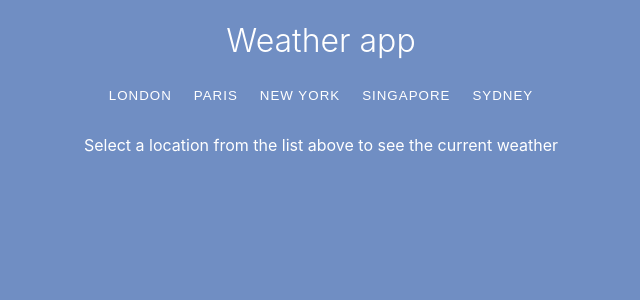
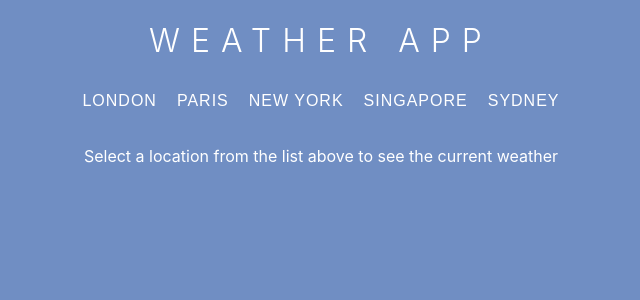
Before and after one commit to DavidThorpe71/weather-app, a React (Create React App) app in the folder weather-app-client/: page / in a window 1280 px wide. Shown: the top 300 px of the page, without its empty margins (319-959 px from the left). Built offline with nearby package versions, Linux system fonts and the light colour scheme.

Commit message:
Update to css

```diff
--- a/weather-app-client/src/App.css
+++ b/weather-app-client/src/App.css
@@ -41,10 +41,15 @@ p {
 
 h1 {
   font-weight: 300;
+  text-transform: uppercase;
+  letter-spacing: 11px;
 }
 
 button {
   margin: 5px;
+  font-size: 16px;
+  font-weight: 400;
+  padding: 5px;
 }
 button:hover {
   cursor: pointer;
@@ -56,5 +61,14 @@ button:hover {
 }
 
 .selected {
-  font-weight: 700;
+  border: 1px solid #fff;
 }
+
+.location {
+  font-size: 18px;
+  margin: 10px;
+}
+
+.no-location-text {
+  text-align: center;
+}
--- a/weather-app-client/src/App.js
+++ b/weather-app-client/src/App.js
@@ -57,7 +57,7 @@ class App extends PureComponent {
           </div>
           <div className="weather-details-wrapper">
             {!location && !summary && !icon && !temperature && (
-              <p>
+              <p className="no-location-text">
                 Select a location from the list above to see the current weather
               </p>
             )}
```
